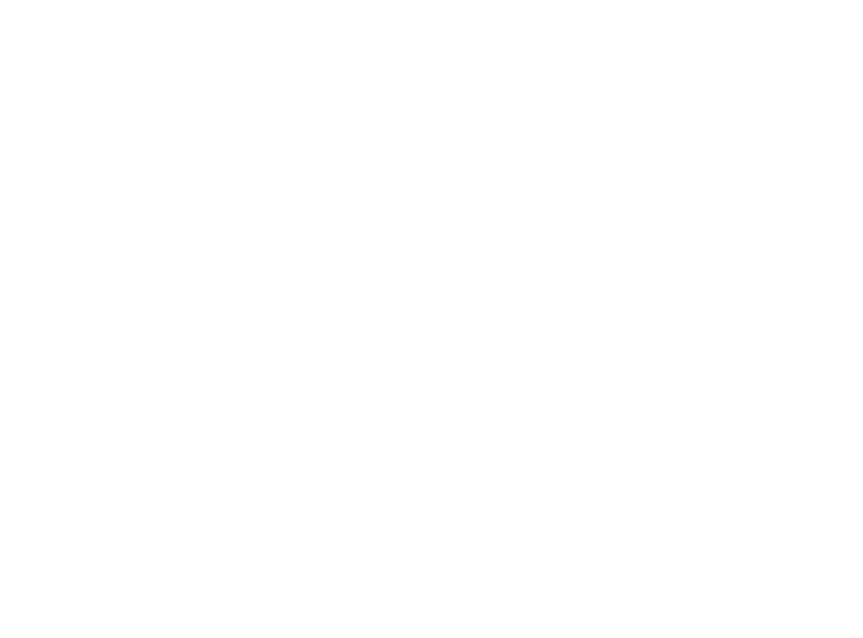
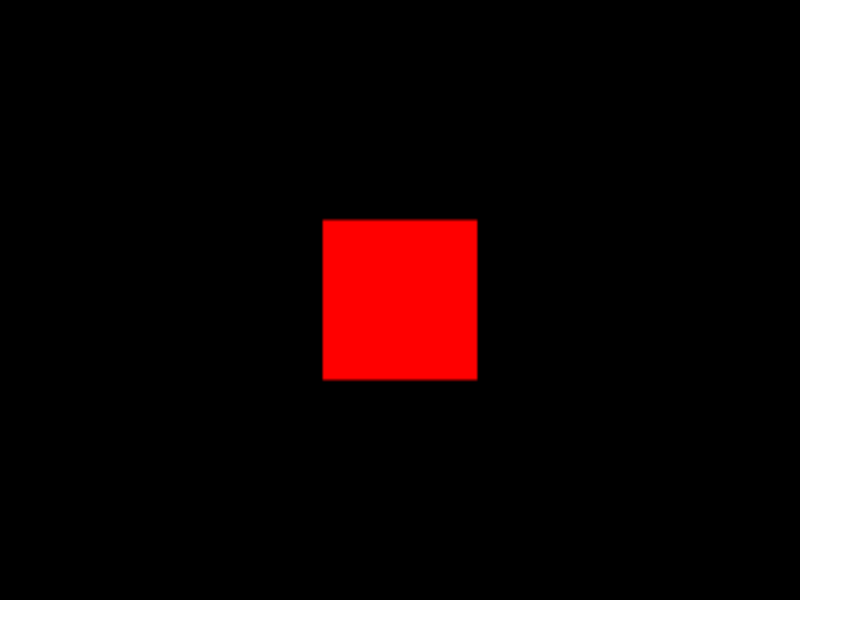
Before and after one commit to belmoussaoui/Ghibli-Scene, a plain HTML site: page index.html in a window 1280 px wide. Shown: the whole page, without its empty margins (0-863 px from the left). Drawn offline with nearby package versions, Linux system fonts and the light colour scheme.

Commit message:
:sparkles: Add Cube

```diff
--- a/main.js
+++ b/main.js
@@ -1 +1,21 @@
-console.log("new journey!");
+console.log("hello world");
+
+const scene = new THREE.Scene();
+
+const geometry = new THREE.BoxGeometry(1, 1, 1)
+const material = new THREE.MeshBasicMaterial({ color: 0xff0000 })
+const mesh = new THREE.Mesh(geometry, material)
+
+scene.add(mesh);
+
+const camera = new THREE.PerspectiveCamera(75, 800 / 600)
+camera.position.z = 3
+scene.add(camera)
+
+
+
+const canvas = document.querySelector('canvas#play')
+
+
+const renderer = new THREE.WebGLRenderer({ canvas: canvas })
+renderer.render(scene, camera)
--- a/style.css
+++ b/style.css
@@ -13,4 +13,6 @@ body {
     top: 0;
     left: 0;
     outline: none;
+    width: 800px;
+    height: 600px;
 }
```
